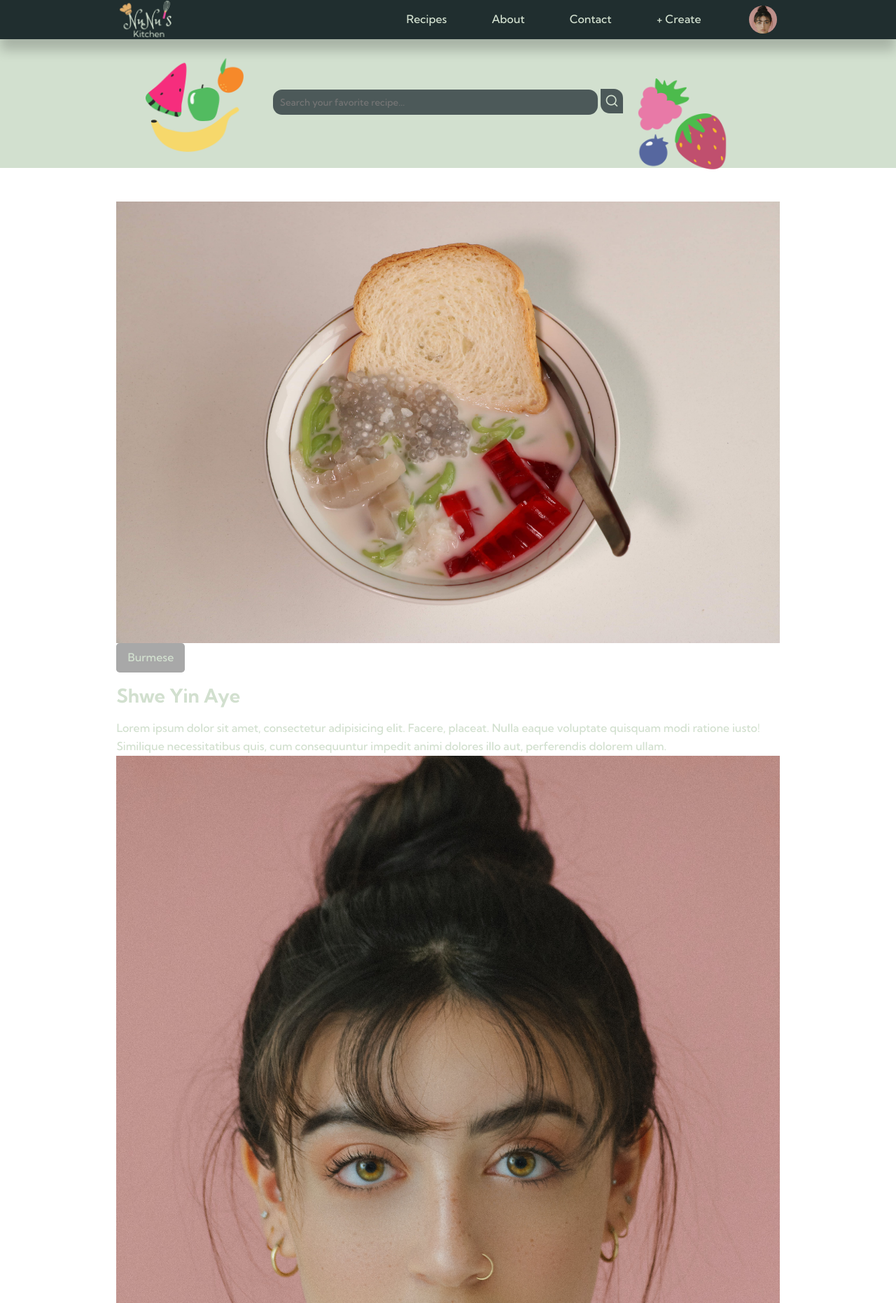
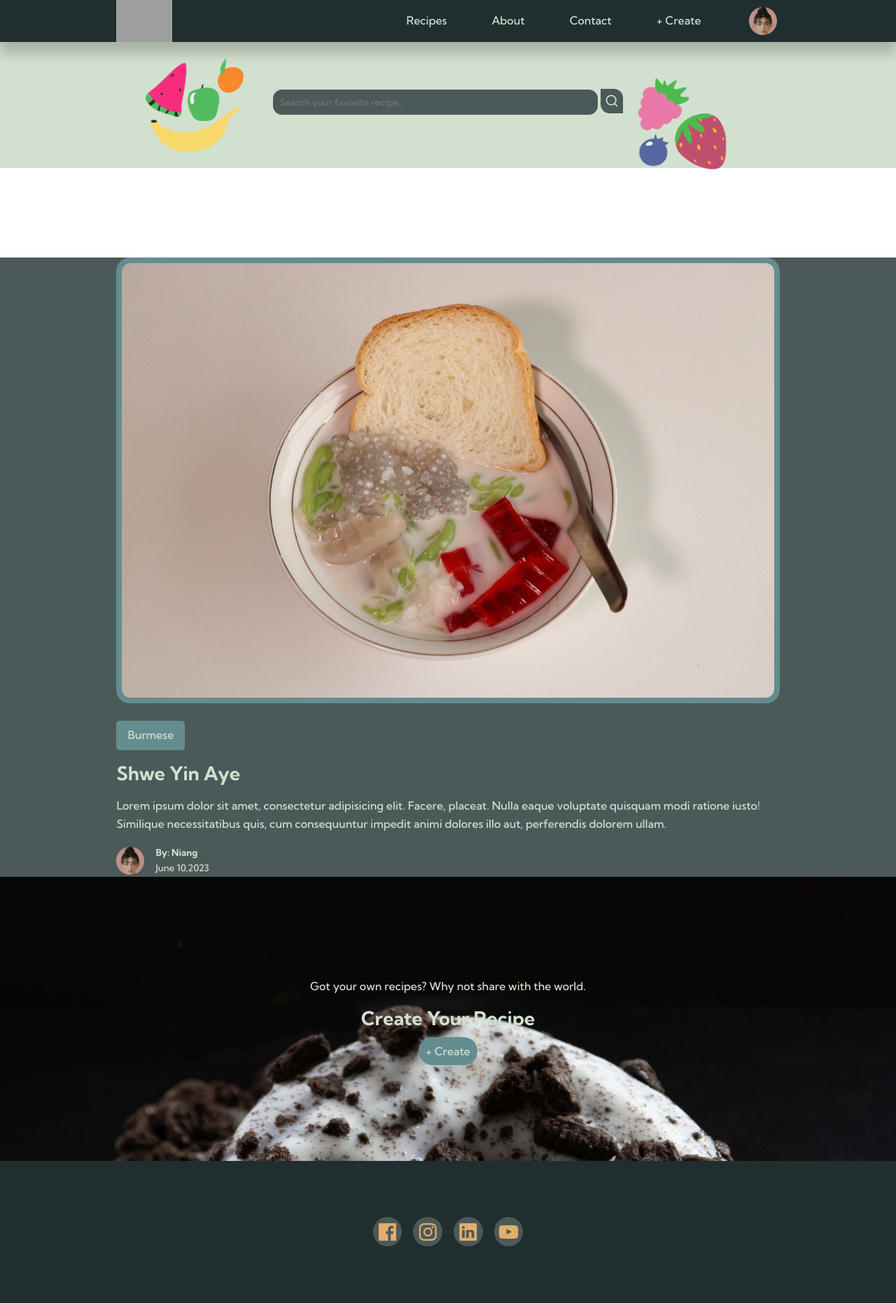
Before and after one commit to NKhawm/nunu_kitchen, a PHP site: page /nunu__kitchen/recipe.php in a window 1280 px wide. Shown: the top 1862 px of the page at 70% size. Run offline with PHP 8.4, Linux system fonts and the light colour scheme; some libraries are stand-ins or nearby versions; some web fonts are replaced; grey boxes are pictures that could not be loaded.

Commit message:
recipepage

```diff
--- a/css/main.scss
+++ b/css/main.scss
@@ -449,23 +449,52 @@ nav button{
         }
     }
    //============Category Button=================
-
+   .featured{
+    background: $dark-green;
+    margin:0 auto;
+   }
    .category__button{
-    background: $grey;
+    background: $button-color;
     display:inline-block;
     padding:0.5rem 1rem;
     border-radius:0.3rem;
     font-weight: 0.8rem;
     text-align: center;
    }
-    .category__butoon:hover{
+    .category__button:hover {
         color:$black;
     }
 
     //============General post=================
+    .post__thumbnail{
+        border: 0.5rem solid $button-color;
+        border-radius: 20px;
+        overflow: hidden;
+        margin-bottom: 1.6rem;
 
+    }
+    .post:hover .post__thumbnail img{
+        filter:saturate(0);
+        transition:filter 500ms ease;
+    }
 
+    .post__author{
+        display:flex;
+        gap:1rem;
+        margin-top: 1.2rem;
+    }
+    .post__author-avatar{
+        width:2.5rem;
+        height: 2.5rem;
+        border-radius: 20px;
+        overflow: hidden;
+    }
 
+    //============Featured=================
+
+     .featured{
+        margin-top: 8rem;
+     }
 
 
 
--- a/recipe.php
+++ b/recipe.php
@@ -5,8 +5,8 @@ include 'partials/search_bar.php';
 
 
 <section class="featured">
-    <div class="container featured__container">
-        <div class="post__thumbail">
+    <div class="container post">
+        <div class="post__thumbnail">
             <img src="./images/Shweyinaye.png" alt="feature picture">
         </div>
         <div post__info>
```
Also changed, not shown: css/main.css, 1 other file.
